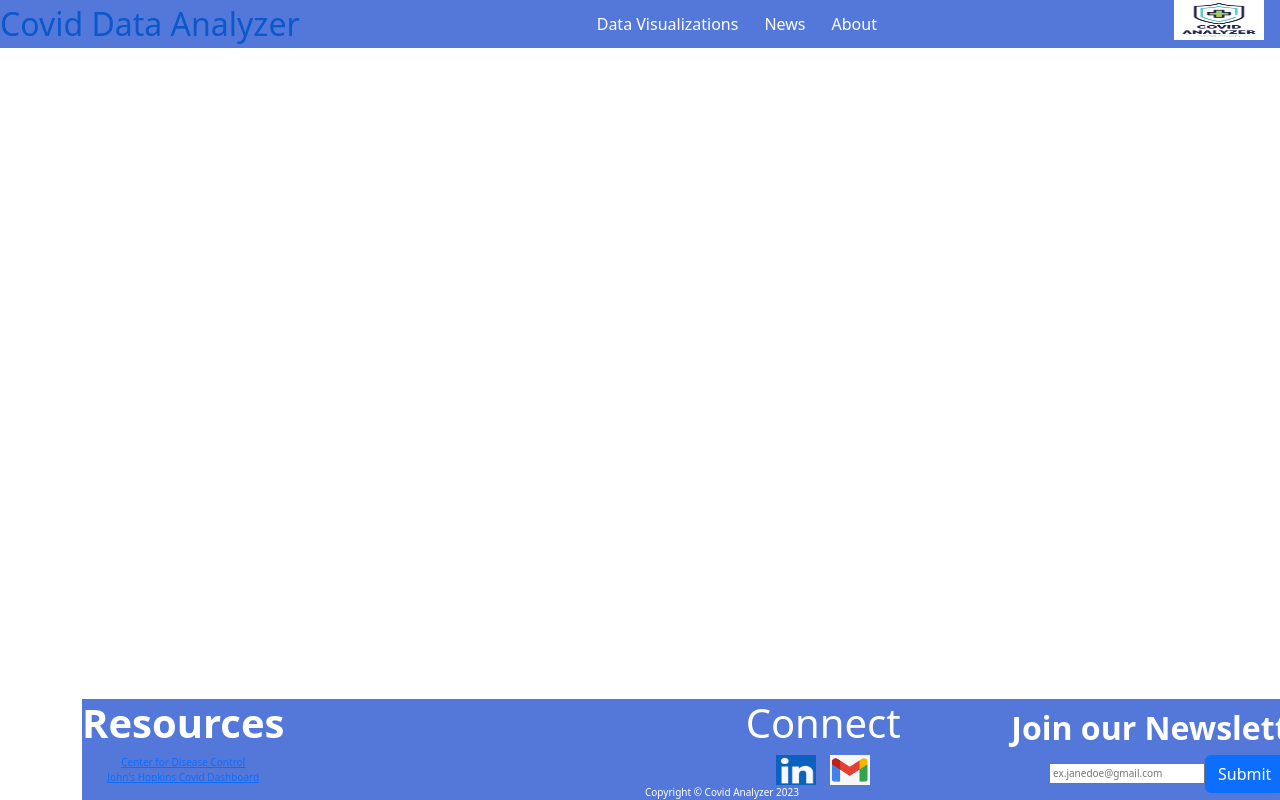
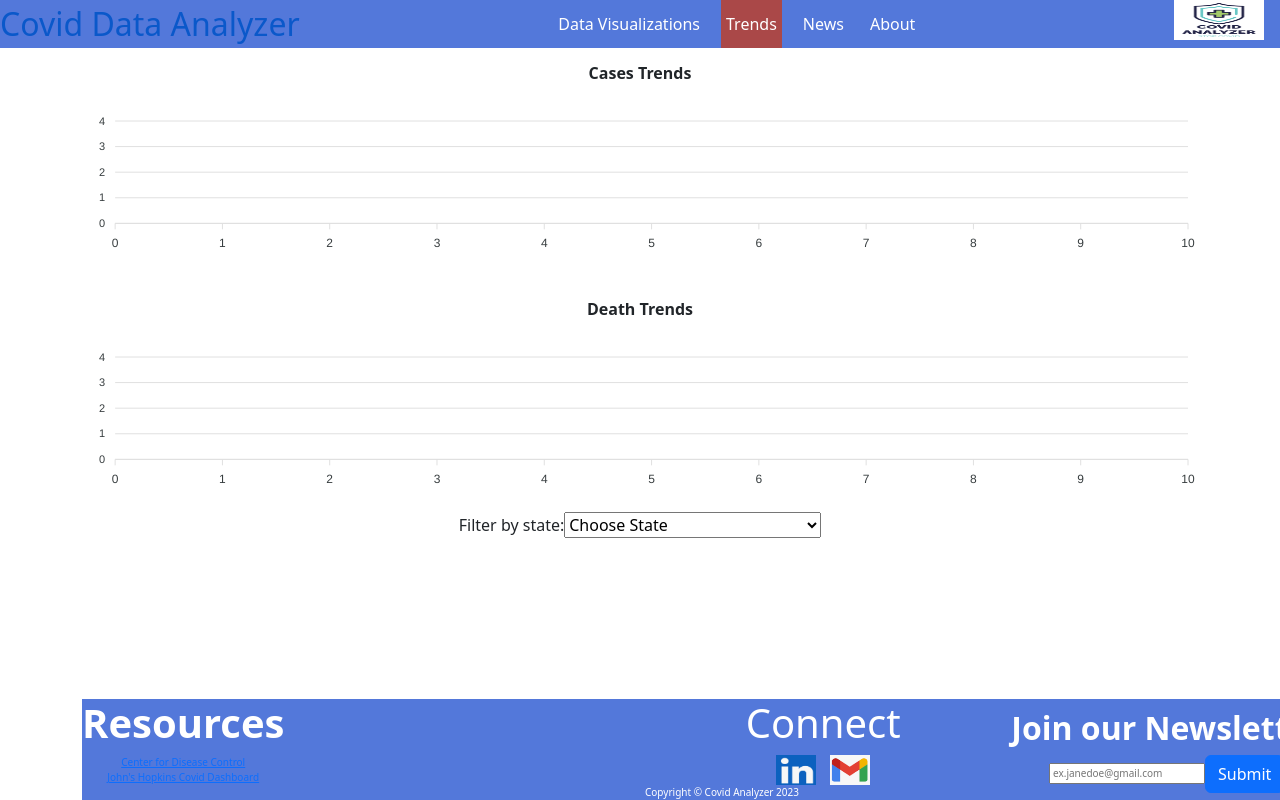
Before and after one commit to RBiju12/covid-data-analyzer, a React (Create React App) app: page /Trends in a window 1280 px wide. Shown: the top 800 px of the page. Built offline with nearby package versions, Linux system fonts and the light colour scheme.

Commit message:
Finished All charts

```diff
--- a/src/App.js
+++ b/src/App.js
@@ -4,6 +4,7 @@ import Footer from "./Footer"
 import Navbar from "./Navbar";
 import About from './pages/About';
 import DataVisualizations from './pages/DataVisualizations';
+import Trends from './pages/Trends'
 import News from './pages/News';
 import Home from './pages/Home';
 import {Route, Routes} from 'react-router-dom'
@@ -16,6 +17,7 @@ function App(){
             <Routes>
                 <Route path="/" element={<Home />} />
                 <Route path="/DataVisualizations" element={<DataVisualizations />} />
+                <Route path="/Trends" element={<Trends />} />
                 <Route path="/News" element={<News />} />
                 <Route path="/About" element={<About />} />
 
--- a/src/Navbar.js
+++ b/src/Navbar.js
@@ -9,6 +9,7 @@ function Navbar(){
         <Link to="/" className="webtitle">Covid Data Analyzer</Link>
         <ul>
            <CustomLink to="/DataVisualizations">Data Visualizations</CustomLink>
+           <CustomLink to="/Trends">Trends</CustomLink>
            <CustomLink to ="/News">News</CustomLink>
            <CustomLink to ="/About">About</CustomLink>
         </ul>
--- a/src/pages/About.js
+++ b/src/pages/About.js
@@ -7,8 +7,7 @@ import 'bootstrap/dist/css/bootstrap.min.css';
 function About(){
  const [email, setEmail] = useState('')
 
-
-  const handleClick = () => {
+ const handleClick = () => {
     setEmail('rishanbiju@gmail.com');
   }
 
--- a/src/pages/Home.js
+++ b/src/pages/Home.js
@@ -4,6 +4,7 @@ import { useState, useEffect } from 'react';
 import {dataref} from "./firebase"
 import Button from 'react-bootstrap/Button';
 import 'bootstrap/dist/css/bootstrap.min.css';
+import "./pagestyles.css"
 
 function Home(){
 
@@ -41,7 +42,7 @@ console.log(allValue)
       <div className='alerts'>
       <h1 align="center">Alerts:</h1>
       <h2>COVID Data Analyzer Updates</h2>
-      <h3>Email Address:</h3>
+      <h3 classname="hometext">Email Address:</h3>
       <br></br>
       <br></br>
       <br></br>
--- /dev/null
+++ b/src/pages/TrendSelector.js
@@ -0,0 +1,180 @@
+import React, { useState} from 'react';
+import PropTypes from 'prop-types';
+import ReactApexChart from 'react-apexcharts';
+import states from './states.json';
+import "./pagestyles.css";
+
+
+const TrendSelector = ({ id, className }) => {
+  const [options, setOptions] = useState({
+    chart: {
+      id: 'line-chart',
+    },
+    xaxis: {
+      categories: [],
+    },
+  });
+
+
+
+  const [series, setSeries] = useState([
+    {
+      name: 'series1',
+      data: [],
+    },
+    {
+      name:'series2',
+      data: [],
+
+
+    }
+  ]);
+
+
+  const [filterValue, setFilterValue] = useState('');
+
+
+  const fetchData = (state) => {
+
+
+    let url = 'https://api.covidtracking.com/v1/states/daily.json';
+    if (state) {
+      url += `?state=${state}`;
+
+
+    }
+    fetch(url)
+      .then((response) => response.json())
+      .then((data) => {
+
+
+        // const dates = data
+        // .filter(item => item.state.startsWith(state))
+        // .map(item => item.date)
+        // .slice(0, 5)
+        // .sort((a, b) => a - b);
+
+  const dataForState = data
+  .filter(item => item.state.startsWith(state))
+  .map(item => ({ date: item.date, positiveIncrease: item.positiveIncrease }))
+
+
+  const dates = dataForState.slice(0, 5).map(item => item.date).sort((a, b) => a - b);
+  const positiveTrendValues = dataForState.slice(0, 5).map(item => item.positiveIncrease).sort((a, b) => a - b);
+
+  const dataForDeathTrends = data
+  .filter(item => item.state.startsWith(state))
+ .map(item => ({date: item.date, deathIncrease: item.deathIncrease}))
+
+
+
+  const deathValueTrends = dataForDeathTrends.slice(0, 5).map(item => item.deathIncrease).sort((a, b) => a - b);
+
+
+
+        //const dates = updatedData.map((item) => item.date);
+       // const cases = updatedData.map((item) => item.positive);
+
+
+      //  const positiveValues = data
+      //  .filter(item => item.state.startsWith(state))
+      //  .reduce((result, item) => {
+      //   console.log(item.positive)
+
+      //    result.push(item.positive);
+      //    return result;
+      //  }, [])
+      //  .slice(0, 5);
+        setOptions({
+          ...options,
+          xaxis: {
+            categories: dates,
+          },
+          colors: ['#F44336', '#0000FF'],
+        });
+        setSeries([
+          {
+            name: 'Case Trends',
+            data: positiveTrendValues,
+          },
+          {
+            name: 'Deaths',
+            data: deathValueTrends,
+          },
+        ]);
+      })
+      .catch((error) => console.log(error));
+  };
+
+
+  const handleFilterChange = (value) => {
+    setFilterValue(value);
+    if (value) {
+      fetchData(value);
+    } else {
+      fetchData();
+    }
+  };
+
+
+  const handleChange = (event) => {
+    const { value } = event.target;
+    handleFilterChange(value);
+  };
+
+
+//   useEffect(() => {
+//     fetchData();
+//   }, []);
+
+
+  return (
+    <>
+      <h1 className='graph1'><strong>Cases Trends</strong></h1>
+      <div className="chart1">
+        <ReactApexChart
+          options={options}
+          series={series}
+          type="bar"
+          height={170}
+        />
+      </div>
+      <br></br>
+      <h1 className='graph2'><strong>Death Trends</strong></h1>
+      <div className='chart2'>
+        <ReactApexChart
+          options={options}
+          series={series}
+          type="bar"
+          height={170}
+        />
+      </div>
+
+      <div className="dropdown">
+        <label htmlFor="state">Filter by state:</label>
+        <select
+          id={id}
+          className={className}
+          onChange={handleChange}
+          value={filterValue}
+        >
+          <option value="">Choose State</option>
+          {states.map((item) => (
+            <option key={item.abbreviation} value={item.abbreviation}>
+              {item.name}
+            </option>
+          ))}
+        </select>
+      </div>
+    </>
+  );
+};
+
+
+TrendSelector.propTypes = {
+  id: PropTypes.string,
+  className: PropTypes.string,
+};
+
+
+export default TrendSelector;
--- /dev/null
+++ b/src/pages/Trends.js
@@ -0,0 +1,16 @@
+import TrendSelector from './TrendSelector';
+import React from 'react'
+
+function Trends(){
+
+    return(
+        <>
+        <div className="trends">
+            <TrendSelector />
+        </div>
+        </>
+    )
+
+}
+
+export default Trends;
--- a/src/pages/pagestyles.css
+++ b/src/pages/pagestyles.css
@@ -4,3 +4,7 @@
 .graph2{
     font-size: 16px;
 }
+
+.hometext{
+    font-size:10px
+}
```
